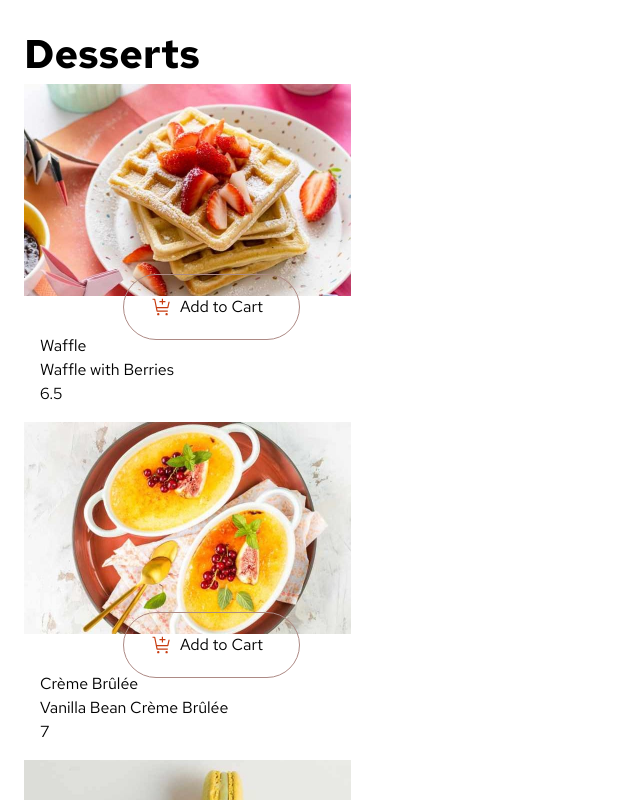
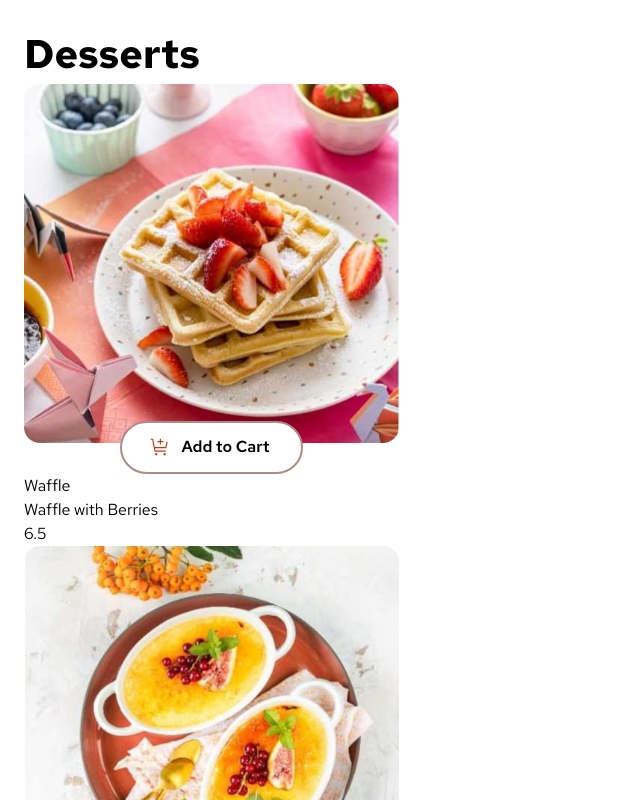
Before and after one commit to steamnp/bfs56, a React (Vite) app: page / in a window 1280 px wide. Shown: the top 800 px of the page, without its empty margins (0-640 px from the left). Built offline with nearby package versions, Linux system fonts and the light colour scheme; a web font is replaced by a local one.

Commit message:
added hover effect to Add to cart button

```diff
--- a/src/components/product.jsx
+++ b/src/components/product.jsx
@@ -1,28 +1,38 @@
 import { useState } from "react";
+import data from "/Users/manish/BF556FRONTED/viteapp1/data.json";
 
 function Product({ item }) {
   const [state, setState] = useState();
   const { image, name, category, price } = item;
-  const { mobile } = image;
+  const { desktop, mobile, tablet, thumbnail } = image;
 
+  const cleanImageUrl = (image) => {
+    return image.replace("./", "./");
+  };
   return (
-    <div className="">
-      <img
-        className="object-fill w-[327px] h-[212px]"
-        src={mobile}
-        alt="square waffles on a plate with strawberries as toppings "
-      ></img>
-      <div className="flex justify-center my-[-22px]">
-        <button className="border flex items-center  py-3 px-7  border-[#AD8A85] rounded-full">
+    <div className="card mb-0">
+      <picture>
+        <source media="(width < 640px)" srcSet={cleanImageUrl(mobile)} />
+        <source media="(width < 768px)" srcSet={cleanImageUrl(tablet)} />
+        <img
+          className="rounded-2xl "
+          src={cleanImageUrl(desktop)}
+          alt={`Image ${name}`}
+        />
+      </picture>
+      <div className="flex justify-center ">
+        <button className="flex items-center  py-[12.5px] px-7 mt-[-22px] space-x-2 border-2 bg-white border-[#AD8A85] hover:border-rose-900 rounded-full">
           <img
             className="w-[20px] h-[20px]"
             src="/assets/images/icon-add-to-cart.svg"
             alt="Add to cart icon"
           ></img>
-          <span className="m-2">Add to Cart</span>
+          <span className="font-semibold hover:text-rose-900 px-1">
+            Add to Cart
+          </span>
         </button>
       </div>
-      <div className="m-4">
+      <div className="card-description">
         <h1>{category}</h1>
         <h1>{name}</h1>
         <h1>{price}</h1>
```
